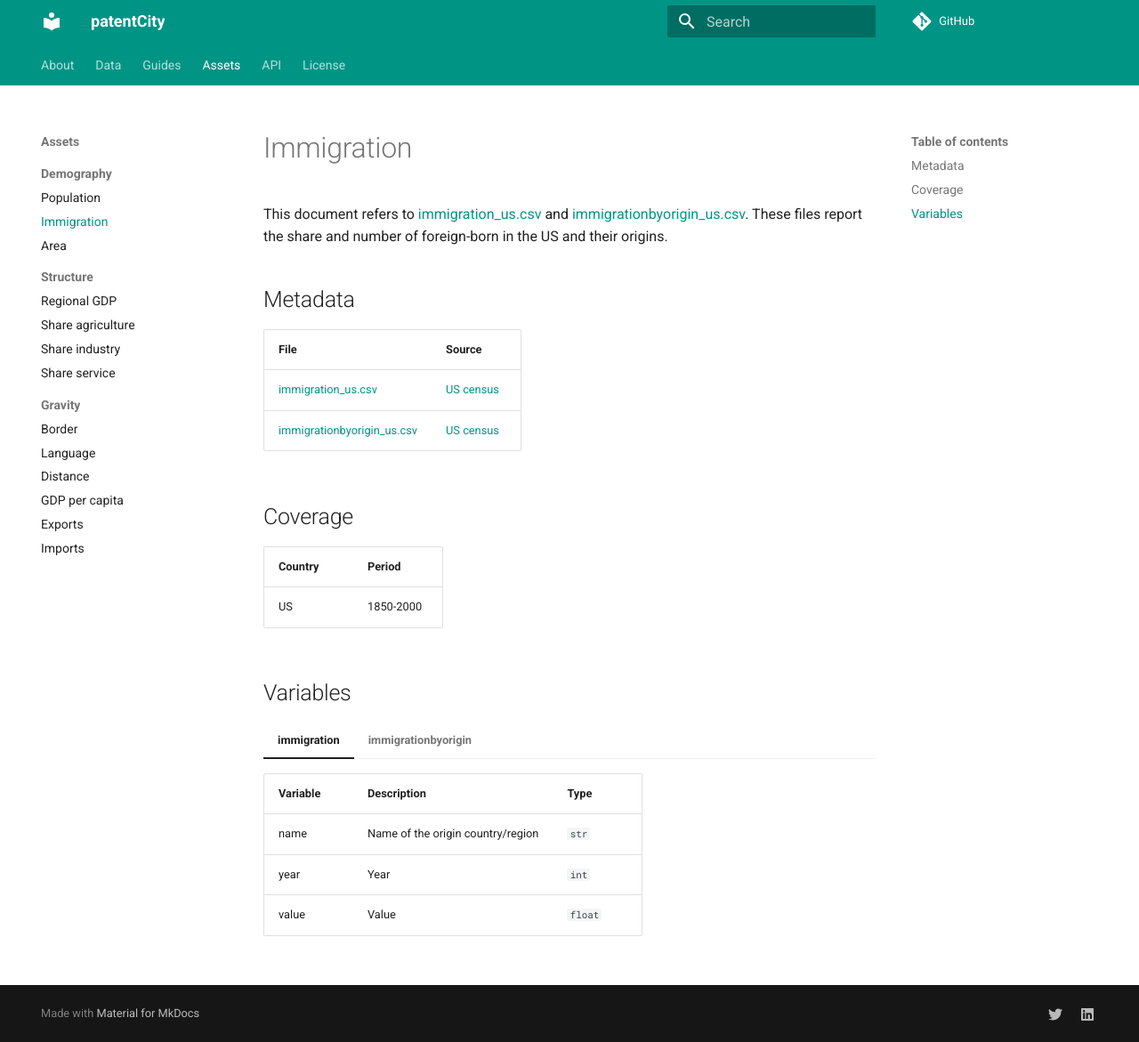
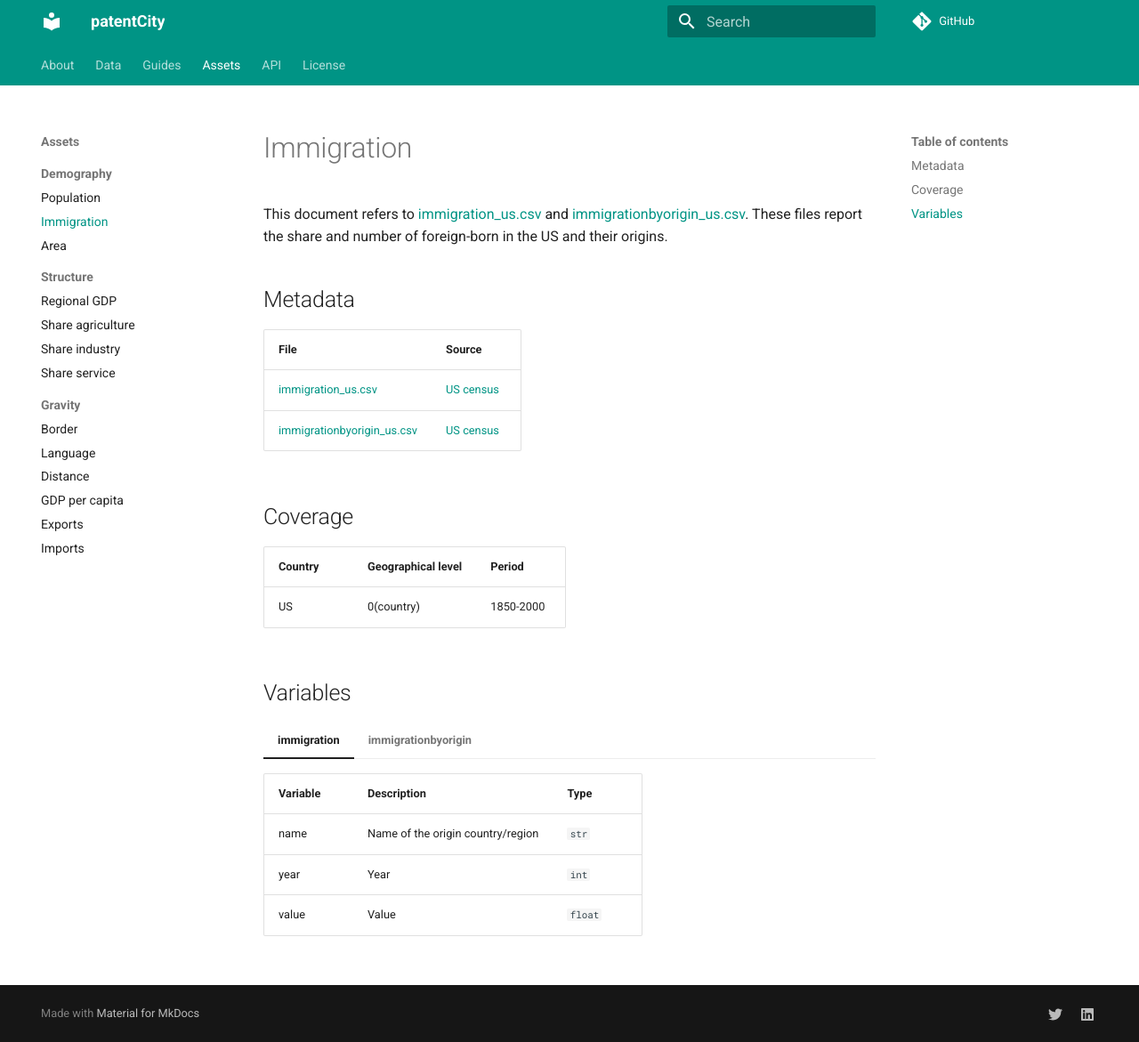
Before and after one commit to cverluise/patentcity, an MkDocs documentation site: the page built from docs/ASSETS_IMMIGRATION.md, in a window 1280 px wide and 1171 px high. Shown: the whole window at 89% size. Built offline with MkDocs 1.6.1 and Material for MkDocs 9.7.7, drawn with Linux system fonts in a browser that asks for light colours; comment, search, counter and statistics services are not loaded.

Commit message:
:art: add geographical level

```diff
--- a/docs/ASSETS_IMMIGRATION.md
+++ b/docs/ASSETS_IMMIGRATION.md
@@ -11,9 +11,9 @@ File| Source
 
 ## Coverage
 
-Country| Period
----|---
-US | 1850-2000
+Country| Geographical level| Period
+---|---|---
+US | 0(country) | 1850-2000
 
 ## Variables
 
```
